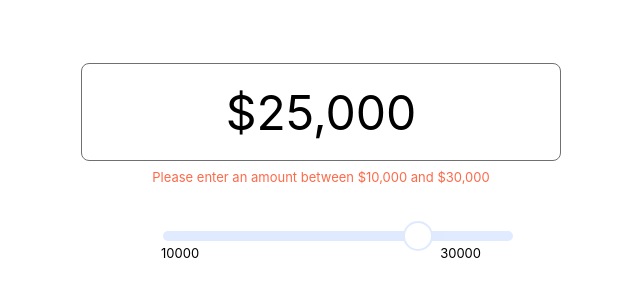
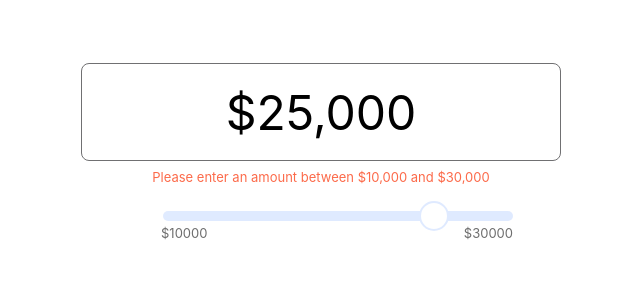
Before and after one commit to spencerng94/money-bar, a React (Create React App) app in the folder money-bar/: page / in a window 1280 px wide. Shown: the top 300 px of the page, without its empty margins (319-959 px from the left). Built offline with nearby package versions, Linux system fonts and the light colour scheme.

Commit message:
Updated input slider to step in increments of 2000

```diff
--- a/money-bar/src/App.css
+++ b/money-bar/src/App.css
@@ -24,7 +24,7 @@
 
 .error-container {
   margin: auto;
-  height: 40px;
+  height: 20px;
 }
 
 .error-message {
@@ -94,13 +94,19 @@
 
 .limits-container {
   display: flex;
+  width: 352px;
   justify-content: space-between;
 }
 
 .minimum {
   font-size: 13px;
+  color: #6E6E6E;
+  font-family: -apple-system, BlinkMacSystemFont, sans-serif;
+
 }
 
 .maximum {
   font-size: 13px;
+  color: #6E6E6E;
+  font-family: -apple-system, BlinkMacSystemFont, sans-serif;
 }
--- a/money-bar/src/components/bar-components/BarSlider.jsx
+++ b/money-bar/src/components/bar-components/BarSlider.jsx
@@ -9,6 +9,7 @@ const BarSlider = ({
 }) => {
 
     const [ amount, setAmount ] = useState(initialAmount)
+    const step = 2000;
     const handleChange = event => {
         setAmount(event.target.value)
         console.log(event.target.value, 'line 13')
@@ -25,13 +26,14 @@ const BarSlider = ({
                         className="slider"
                         min={minAmount}
                         max={maxAmount}
+                        step={step}
                         value={amount}
                         onChange={handleChange}
                     />
                 </div>
                 <div className="limits-container">
-                    <div className="minimum">10000</div>
-                    <div className="maximum">30000</div>
+                    <div className="minimum">$10000</div>
+                    <div className="maximum">$30000</div>
                 </div>
             </div>
         </div>
```
